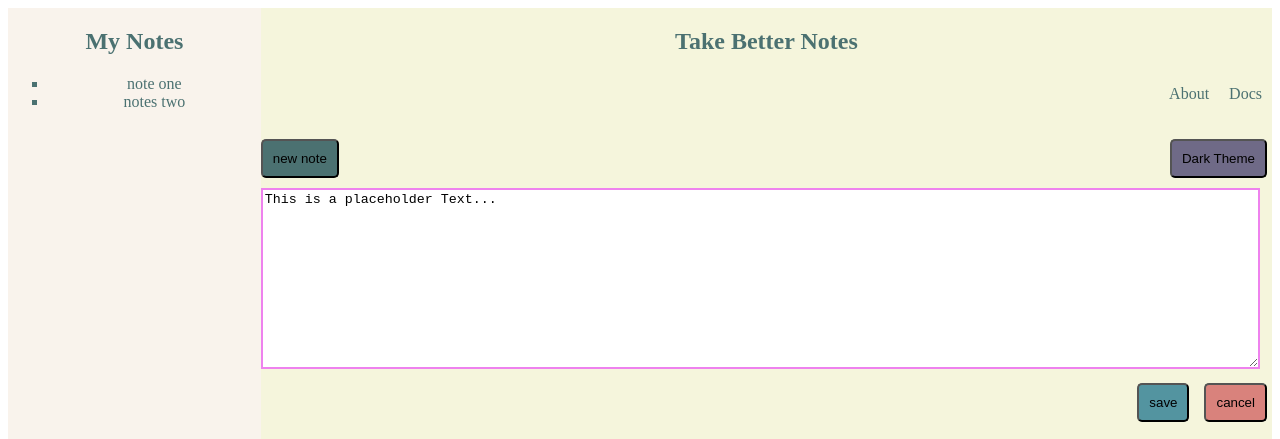
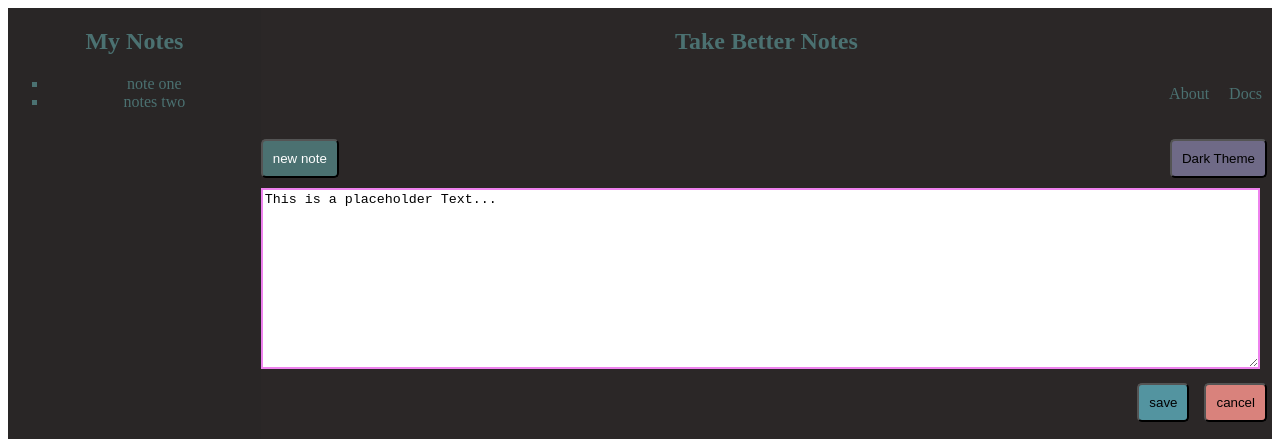
Before and after one commit to TeddygV/assignment, a plain HTML site: page index.html in a window 1280 px wide. Both pictures are taken after a click on the button "Dark Theme". Shown: the top 439 px of the page. Drawn offline with Linux system fonts and the light colour scheme.

Commit message:
pages changes color from light to dark w/out buttons

```diff
--- a/index.html
+++ b/index.html
@@ -12,14 +12,14 @@
 
 <body>
     <main>
-    <aside class="aside1">
+    <aside class="aside1 asidedarkthemestyling lightthemeaside">
         <h1 class="notelist">My Notes</h1>
         <ul class="notelist">
             <li>note one</li>
             <li>notes two</li>
         </ul>
     </aside>
-    <article class="section">
+    <article class="section darkthemestyling lightthemearticle">
         <h1 class="titleheader">Take Better Notes</h1>
         <nav>
             <ul class="aboutul">
@@ -31,7 +31,7 @@
             <button class="newnote" type="button">
                 new note
             </button>
-            <button class="darktheme" type="button">
+            <button class="darktheme" id="themeButton" type="button">
                 Dark Theme
             </button>
         </div>
--- a/misc/stylesheet.css
+++ b/misc/stylesheet.css
@@ -2,21 +2,44 @@ main {
     display: grid;
     grid-template-columns: 1fr 4fr;
 }
-.aside1 {
-    height: 100vh;
-}
+
 #textbox {
     padding-bottom: 100px;
     border: solid violet 2px;
     width: 98%;
 }
+
 footer {
     text-align: center;
 }
-article {
-    grid-template-rows: repeat(1fr, 5);
+
+.section {
+    grid-template-rows: repeat(1fr, 4);
+    height: 100vh;
+}
+
+.darkactionbutton {
+    background-color: darkslategrey;
+    color: white;
+}
+
+.darkthemestyling {
+    background-color: rgb(43, 39, 39);
+    color: white;
+}
+
+.asidedarkthemestyling {
+    background-color: rgb(41, 38, 38);
+    color: white;
+}
+
+.lightthemearticle {
     background-color: beige;
-    height: 100vh;
+}
+
+.lightthemeaside {
+    background-color: #F9F3EC;
+    color: black;
 }
 
 .topbuttons {
@@ -26,8 +49,17 @@ article {
     padding-right: 5px;
 }
 
+.darkthemebuttondark {
+    background-color: rgb(43, 39, 39);
+}
+
 .darktheme {
     background-color: #6F6A87;
+}
+
+.aside1 {
+    height: 100vh;
+    text-align: center;
 }
 
 .newnote {
@@ -79,11 +111,6 @@ footer {
     color:#4B7171;
 }
 
-.aside1 {
-    text-align: center;
-    background-color: #F9F3EC;
-}
-
 .aboutul {
     display: flex;
     justify-content: right;
@@ -106,17 +133,20 @@ footer {
         grid-template-columns: 1fr;
         height: auto;
     }
+
     article {
         grid-template-rows: repeat(1fr, 5);
         background-color: beige;
         height: 100vh;
     }
+
     .aside1 {
         display: grid;
         justify-content: center;
         height: 20vh;
         margin: 0px;
     }
+
     .notelist {
         margin:0px;
     }
--- a/scripts/script.js
+++ b/scripts/script.js
@@ -0,0 +1,14 @@
+const darkthemebutton = document.querySelector('.darktheme');
+const aside = document.querySelector('.lightthemeaside');
+const article = document.querySelector('.section');
+const newnotebutton = document.querySelector('.newnote');
+
+
+
+function changeTheme() {
+    darkthemebutton.classList.toggle('darkthemebuttondark');
+    aside.classList.toggle('lightthemeaside');
+    article.classList.toggle('lightthemearticle');
+    newnotebutton.classList.toggle('darkactionbutton');
+}
+darkthemebutton.addEventListener('click', changeTheme);
```
